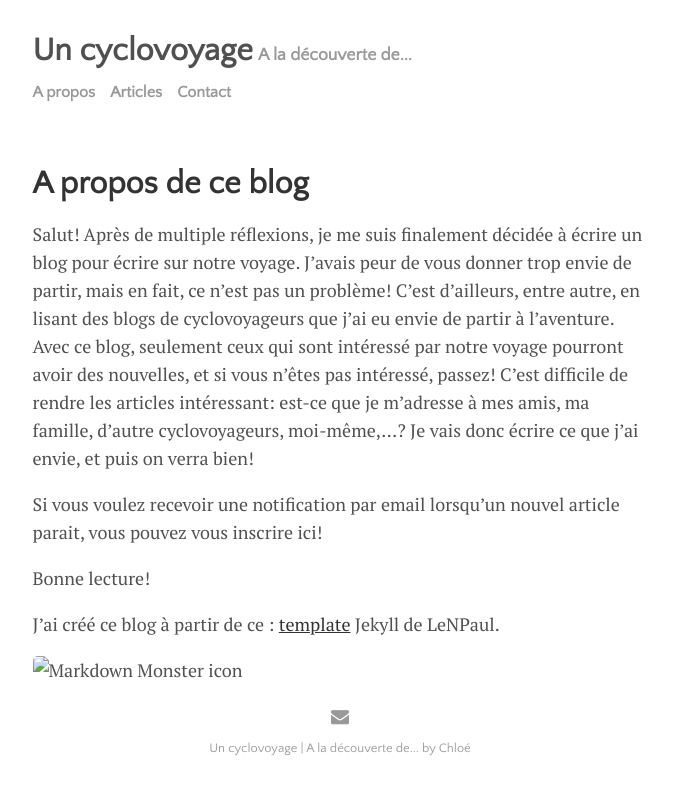
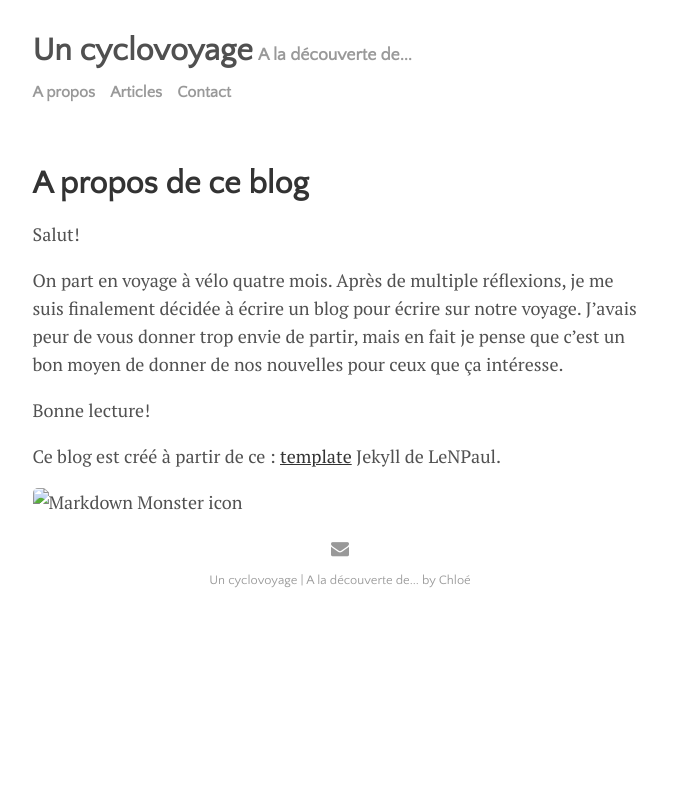
Before and after one commit to cyclovoyage/cyclovoyage.github.io, a Jekyll site: the page built from menu/about.md, in a window 1280 px wide. Shown: the top 795 px of the page, without its empty margins (300-973 px from the left). Built offline with Jekyll 4.4.1, drawn with Linux system fonts in a browser that asks for light colours.

Commit message:
Update about.md

```diff
--- a/menu/about.md
+++ b/menu/about.md
@@ -8,15 +8,12 @@
 ---
 
 Salut!
-Après de multiple réflexions, je me suis finalement décidée à écrire un blog pour écrire sur notre voyage. J’avais peur de vous donner trop envie de partir, mais en fait, ce n'est pas un problème! C’est d’ailleurs, entre autre, en lisant des blogs de cyclovoyageurs que j’ai eu envie de partir à l’aventure.
-Avec ce blog, seulement ceux qui sont intéressé par notre voyage pourront avoir des nouvelles, et si vous n’êtes pas intéressé, passez!
-C’est difficile de rendre les articles intéressant: est-ce que je m’adresse à mes amis, ma famille, d’autre cyclovoyageurs, moi-même,...? Je vais donc écrire ce que j’ai envie, et puis on verra bien!
 
-Si vous voulez recevoir une notification par email lorsqu’un nouvel article parait, vous pouvez vous inscrire ici!
+On part en voyage à vélo quatre mois. Après de multiple réflexions, je me suis finalement décidée à écrire un blog pour écrire sur notre voyage. J’avais peur de vous donner trop envie de partir, mais en fait je pense que c’est un bon moyen de donner de nos nouvelles pour ceux que ça intéresse.
 
 Bonne lecture!
 
-J'ai créé ce blog à partir de ce  : <a href="https://github.com/LeNPaul/jekyll-starter-kit" target="_blank">template</a> Jekyll de LeNPaul.
+Ce blog est créé à partir de ce  : <a href="https://github.com/LeNPaul/jekyll-starter-kit" target="_blank">template</a> Jekyll de LeNPaul.
 
 
 
```
